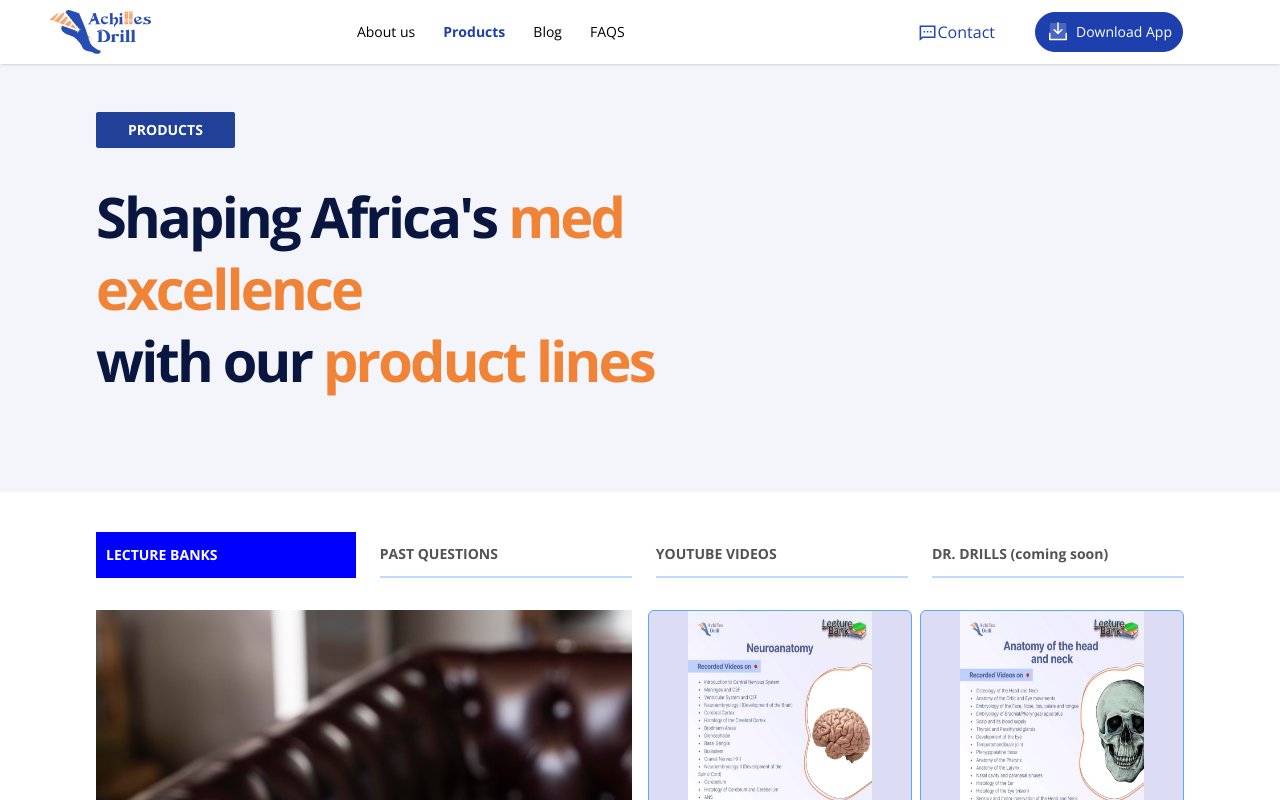
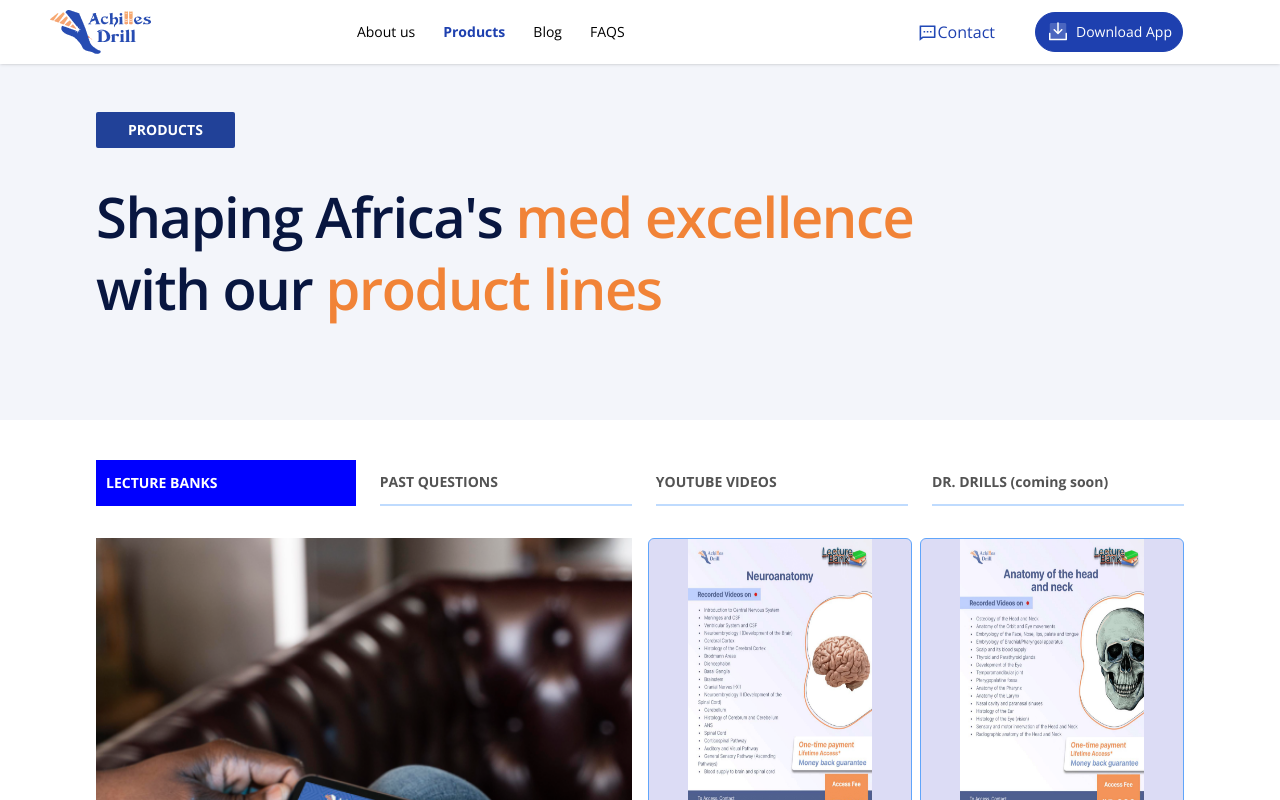
Before and after one commit to Victorgreene123/Achilles-frontend-copy, a React (Create React App) app: page /productsPage in a window 1280 px wide. Shown: the top 800 px of the page. Built offline with nearby package versions, Linux system fonts and the light colour scheme.

Commit message:
Product heading adjustment

```diff
--- a/src/components/Testimonial.js
+++ b/src/components/Testimonial.js
@@ -17,7 +17,7 @@ const Testimonial = ({ head, logo, names, school, message, image }) => {
         <div className='border rounded-b-md border-blue-400 px-5 py-3'>
           <p className='py-6 leading-8 text-left'>{message}</p>
           <div className='flex items-center gap-2'>
-            <img src={image} alt='' className='h-12 w-12 rounded-full object-cover' />
+            <img src={image} alt='Testifier' className='h-12 w-12 rounded-full object-cover' />
             <div className='flex flex-col items-center'>
               <p>{names}</p>
               <div className='text-yellow-600 flex'>
--- a/src/pages/ProductsPage.js
+++ b/src/pages/ProductsPage.js
@@ -172,11 +172,10 @@ const ProductsPage = () => {
             PRODUCTS
           </p>
 
-          <div className='md:max-w-[78%] lg:max-w-[85%] xl:max-w-[60%]'>
-            <h1 className='text-3xl text-[#081640] font-bold tracking-tighter sm:text-4xl sm:leading-snug lg:text-5xl lg:leading-[72px] xl:text-[3.5rem]'>
-              Shaping Africa's <span className='text-[#f18337]'>med excellence</span>
-              </h1> <h1 className="text-3xl text-[#081640] font-bold tracking-tighter sm:text-4xl sm:leading-snug lg:text-5xl lg:leading-[72px] xl:text-[3.5rem]" > with our{" "}
-              <span className='text-[#f18337]'>product lines</span>
+          <div>
+            <h1 className='text-xl text-[#081640] font-semibold tracking-tight sm:text-4xl sm:leading-snug lg:text-5xl lg:leading-[72px] xl:text-[3.5rem]'>
+              Shaping Africa's <span className='text-[#f18337]'>med excellence</span> <br /> with
+              our <span className='text-[#f18337]'>product lines</span>
             </h1>
           </div>
         </div>
```
